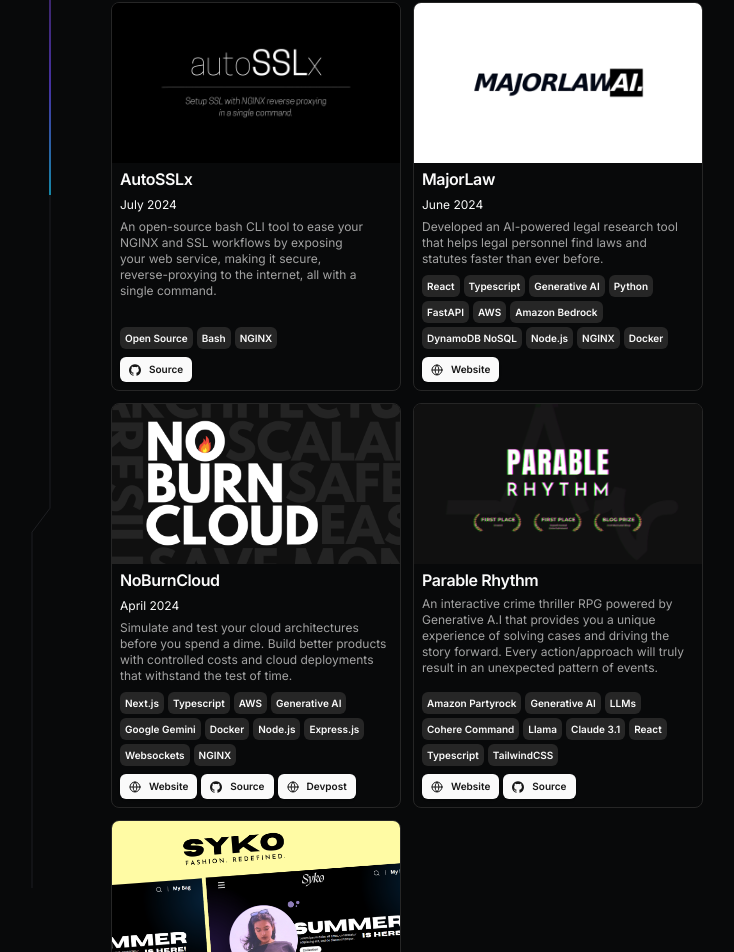
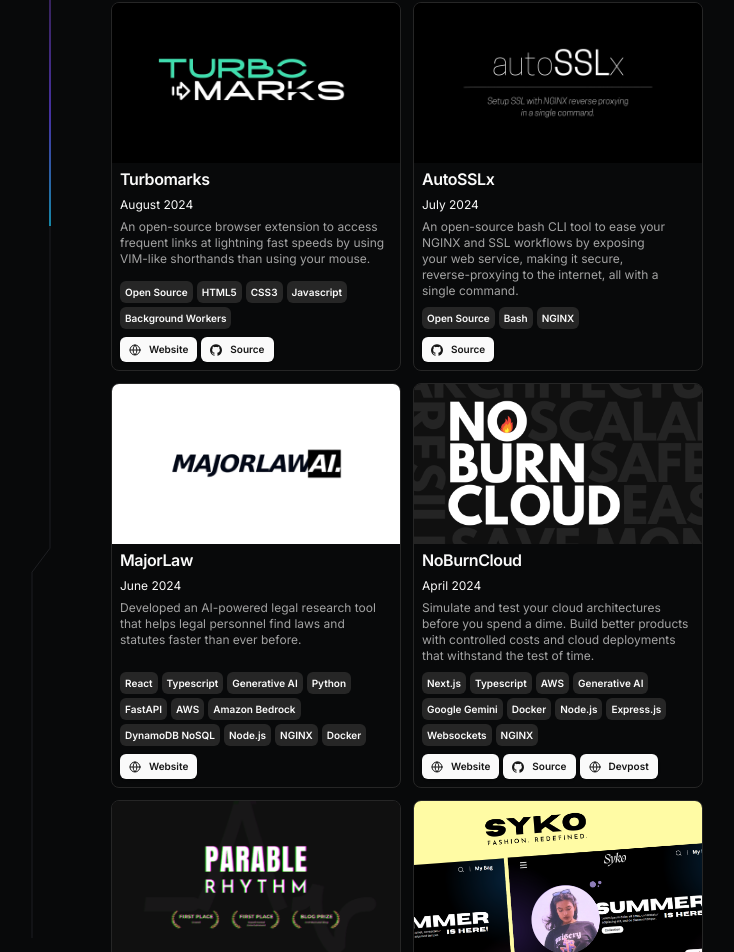
Before and after one commit to ParamBirje/timeline-portfolio, a Next.js app: page /work in a window 1280 px wide. Shown: the part 1135-2087 px from the top of the page, without its empty margins (233-967 px from the left). Built offline with nearby package versions, Linux system fonts and the light colour scheme.

Commit message:
Added Turbomarks in projects

```diff
--- a/src/data/resume.tsx
+++ b/src/data/resume.tsx
@@ -151,19 +151,24 @@
   projects: [
     {
       title: "Turbomarks",
-      href: "",
-      dates: "July 2024",
-      active: false,
+      href: "https://turbomarks.parameater.co/",
+      dates: "August 2024",
+      active: true,
       description:
-        "An open-source browser extension that helps you organize your commonly accessed links and access them faster by using VIM-like shorthands than using your mouse.",
+        "An open-source browser extension to access frequent links at lightning fast speeds by using VIM-like shorthands than using your mouse.",
       technologies: [
+        "Open Source",
         "HTML5",
         "CSS3",
         "Javascript",
         "Background Workers",
-        "Open Source",
       ],
       links: [
+        {
+          type: "Website",
+          href: "https://turbomarks.parameater.co/",
+          icon: <Icons.globe className="size-3" />,
+        },
         {
           type: "Source",
           href: "https://github.com/parambirje/turbomarks",
@@ -263,7 +268,7 @@
     {
       title: "Parable Rhythm",
       href: "https://parablerhythm.parameater.co/",
-      dates: "",
+      dates: "March 2024",
       active: true,
       description:
         "An interactive crime thriller RPG powered by Generative A.I that provides you a unique experience of solving cases and driving the story forward. Every action/approach will truly result in an unexpected pattern of events.",
```
